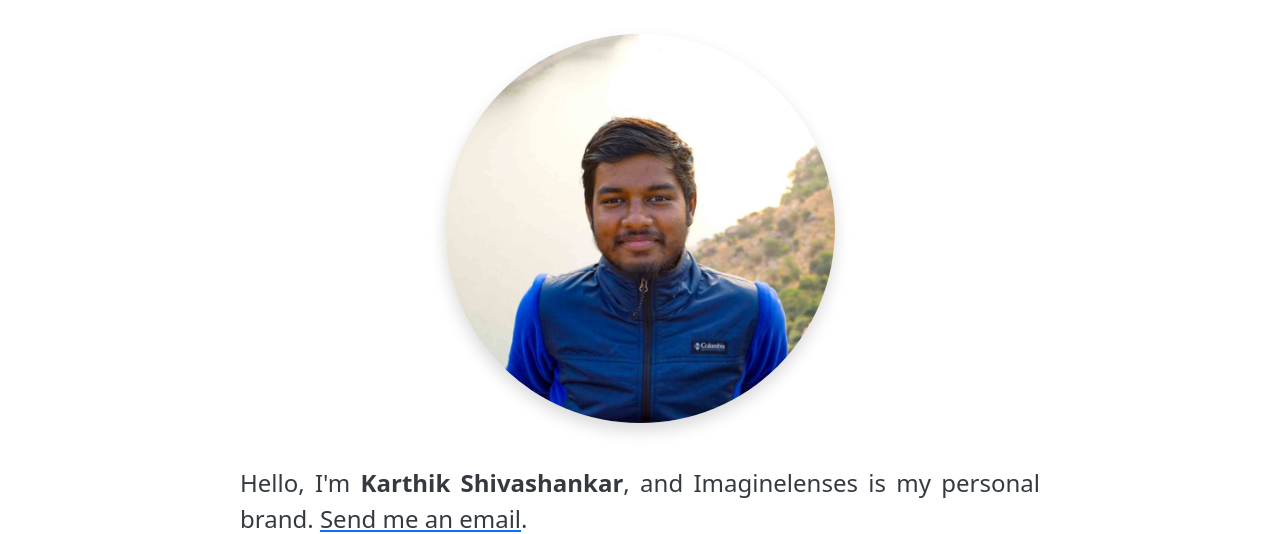
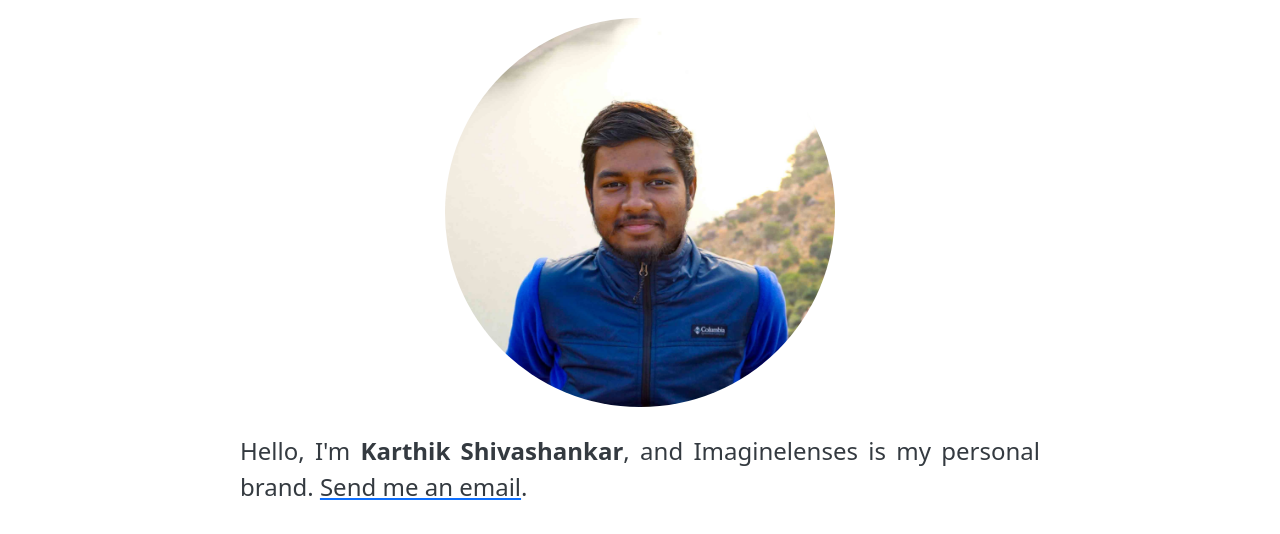
Before and after one commit to imaginelenses/imaginelenses.github.io, an Eleventy site: page src/about.md in a window 1280 px wide. Shown: the part 266-800 px from the top of the page. Built offline with nearby package versions, Linux system fonts and the light colour scheme; Eleventy itself is replaced by a stand-in of ours; files that its build step writes are made by us from their sources; files whose address does not match are found by name.

Commit message:
Quick fix for image styles.

```diff
--- a/src/css/main.scss
+++ b/src/css/main.scss
@@ -41,11 +41,6 @@ h1, h2, h3, h4, h5, h6, p, ol, ul, hr, time,
     width: min(95vw, calc(var(--containedWidth) + 10vw));
     margin-top: 1rem;
     margin-bottom: 3rem;
-    box-shadow: var(--boxShadow);
-}
-
-img {
-    margin-block: 1rem;
     box-shadow: var(--boxShadow);
 }
 
```
